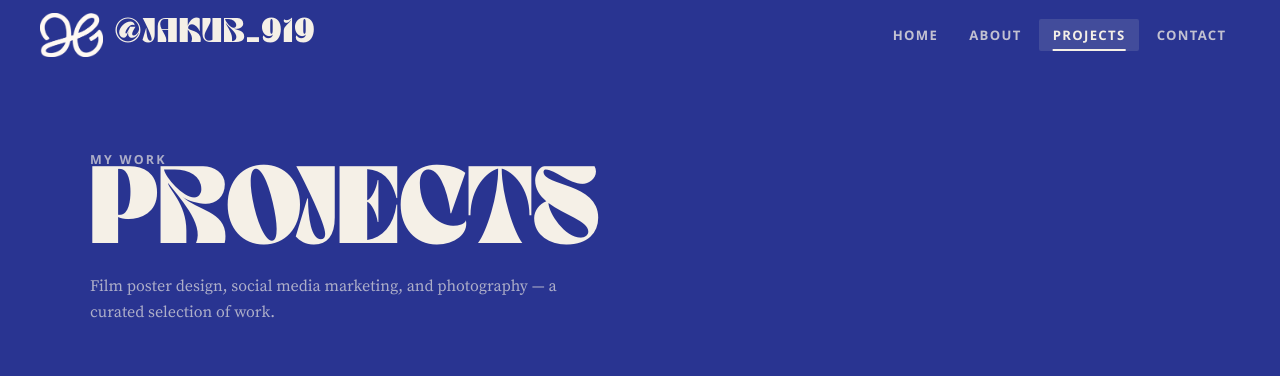
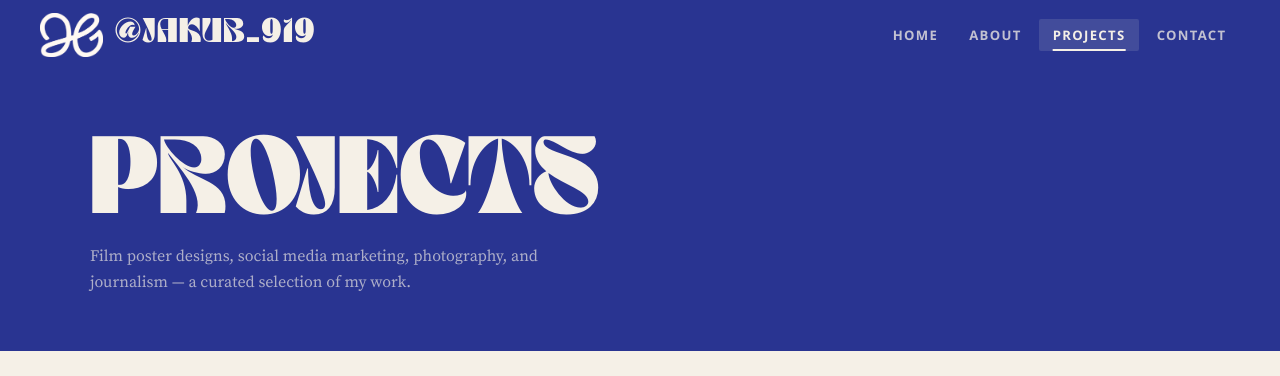
Before and after one commit to jmgomez919/jacob-portfolio, a React (Create React App) app: page /projects in a window 1280 px wide. Shown: the top 376 px of the page. Built offline with nearby package versions, Linux system fonts and the light colour scheme.

Commit message:
Remove "My Work" eyebrow, update Projects page subtitle copy

```diff
--- a/src/pages/Projects/Projects.js
+++ b/src/pages/Projects/Projects.js
@@ -608,10 +608,9 @@ export default function Projects() {
           initial="hidden"
           animate="visible"
         >
-          <p className="projects__eyebrow">My Work</p>
           <h1 className="projects__title">Projects</h1>
           <p className="projects__subtitle">
-            Film poster design, social media marketing, and photography — a curated selection of work.
+            Film poster designs, social media marketing, photography, and journalism — a curated selection of my work.
           </p>
         </motion.div>
       </section>
```
